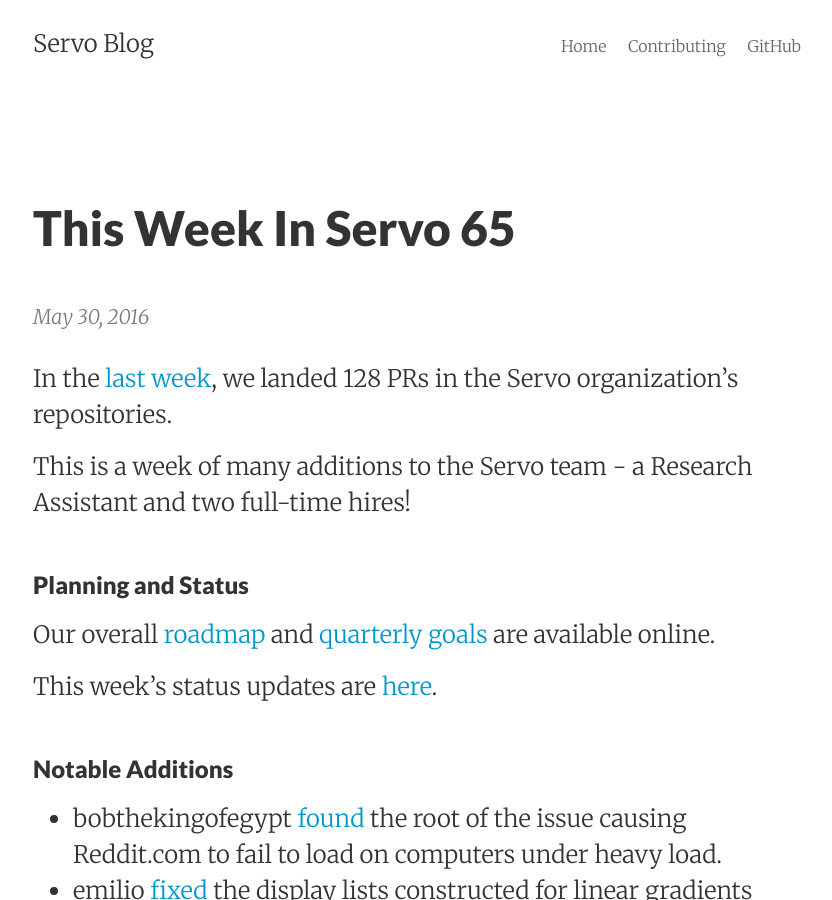
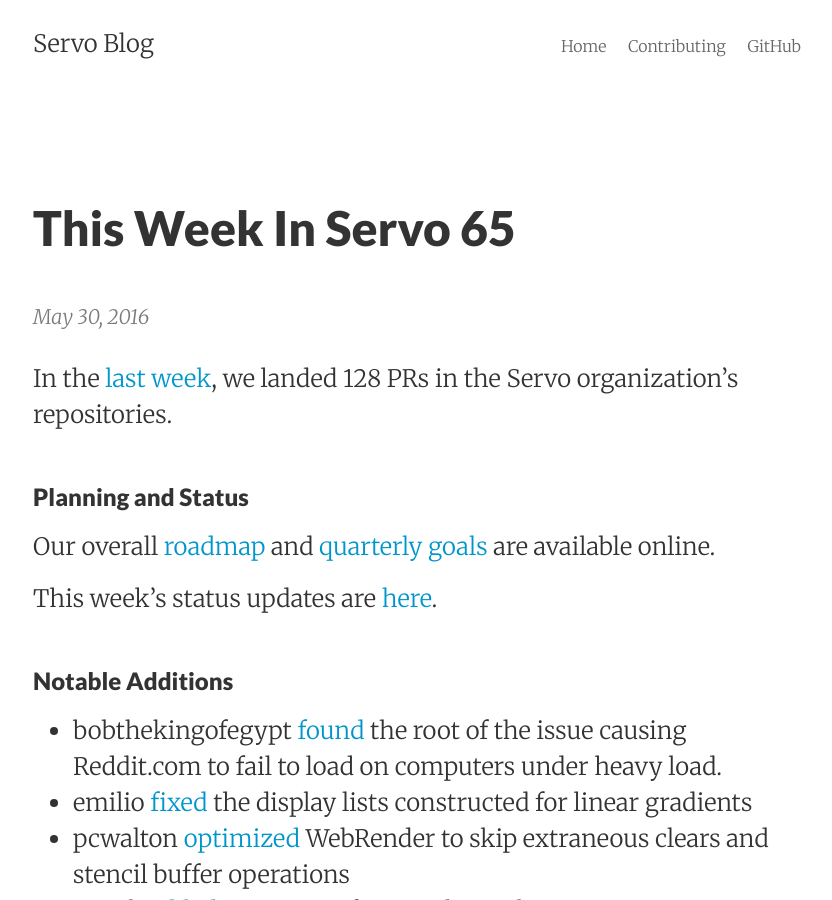
Before and after one commit to servo/blog.servo.org, a Jekyll site: the page built from _posts/2016-05-30-twis-65.md, in a window 1280 px wide and 900 px high. Shown: the whole window, without its empty margins (223-1055 px from the left). Built offline with Jekyll 4.4.1, drawn with Linux system fonts in a browser that asks for light colours.

Commit message:
remove leftover from last week

```diff
--- a/_posts/2016-05-30-twis-65.md
+++ b/_posts/2016-05-30-twis-65.md
@@ -7,8 +7,6 @@
 ---
 
 In the [last week](https://github.com/pulls?page=1&q=is%3Apr+is%3Amerged+closed%3A2016-05-23..2016-05-30+user%3Aservo), we landed 128 PRs in the Servo organization's repositories.
-
-This is a week of many additions to the Servo team - a Research Assistant and two full-time hires!
 
 ### Planning and Status
 
```
